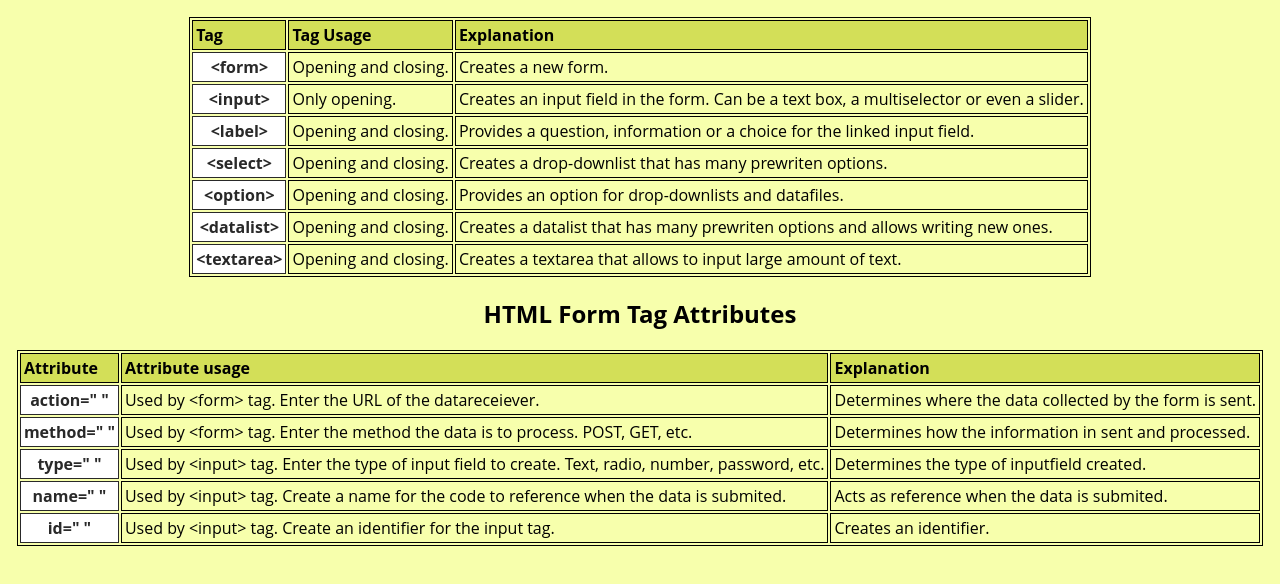
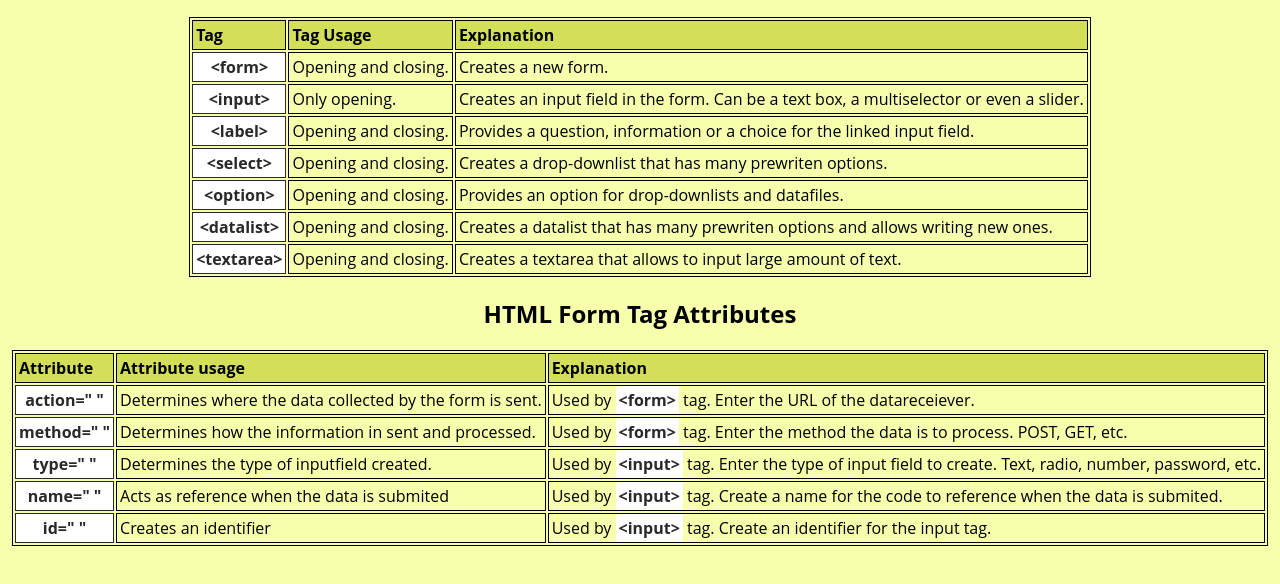
Before and after one commit to Janyka/Janyka.github.io, a plain HTML site: page index.html in a window 1280 px wide. Shown: the part 122-706 px from the top of the page. Drawn offline with Linux system fonts and the light colour scheme.

Commit message:
Add files via upload

```diff
--- a/css/stylesheet.css
+++ b/css/stylesheet.css
@@ -30,3 +30,11 @@ td {
 h1, h2 {
     text-align: center;
 }
+
+code {
+    background-color: white;
+    text-align: center;
+    font-weight: 700;
+    color: #292929;
+    padding: 3px;
+}
--- a/index.html
+++ b/index.html
@@ -68,28 +68,28 @@
                 <tbody>
                     <tr>
                         <td class="first-cell">action=" "</td>
-                        <td>Used by &lt;form&gt; tag. Enter the URL of the datareceiever.</td>
                         <td>Determines where the data collected by the form is sent.</td>
+                        <td>Used by <code>&lt;form&gt;</code> tag. Enter the URL of the datareceiever.</td>
                     </tr>
                     <tr>
                         <td class="first-cell">method=" "</td>
-                        <td>Used by &lt;form&gt; tag. Enter the method the data is to process. POST, GET, etc.</td>
                         <td>Determines how the information in sent and processed.</td>
+                        <td>Used by <code>&lt;form&gt;</code> tag. Enter the method the data is to process. POST, GET, etc.</td>
                     </tr>
                     <tr>
                         <td class="first-cell">type=" "</td>
-                        <td>Used by &lt;input&gt; tag. Enter the type of input field to create. Text, radio, number, password, etc.</td>
                         <td>Determines the type of inputfield created.</td>
+                        <td>Used by <code>&lt;input&gt;</code> tag. Enter the type of input field to create. Text, radio, number, password, etc.</td>
                     </tr>
                     <tr>
                         <td class="first-cell">name=" "</td>
-                        <td>Used by &lt;input&gt; tag. Create a name for the code to reference when the data is submited.</td>
-                        <td>Acts as reference when the data is submited.</td>
+                        <td>Acts as reference when the data is submited</td>
+                        <td>Used by <code>&lt;input&gt;</code> tag. Create a name for the code to reference when the data is submited.</td>
                     </tr>
                     <tr>
                         <td class="first-cell">id=" "</td>
-                        <td>Used by &lt;input&gt; tag. Create an identifier for the input tag.</td>
-                        <td>Creates an identifier.</td>
+                        <td>Creates an identifier</td>
+                        <td>Used by <code>&lt;input&gt;</code> tag. Create an identifier for the input tag.</td>
                     </tr>
                 </tbody>
             </table>
```
